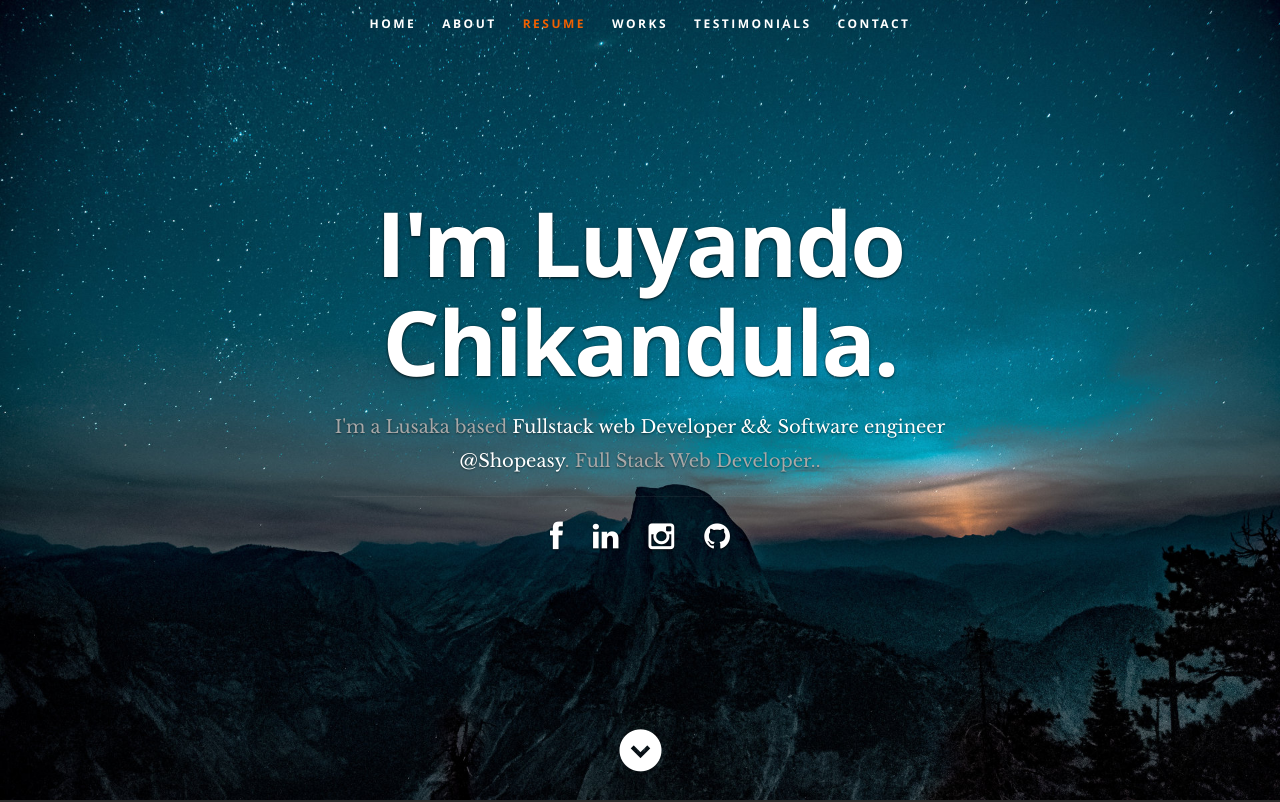
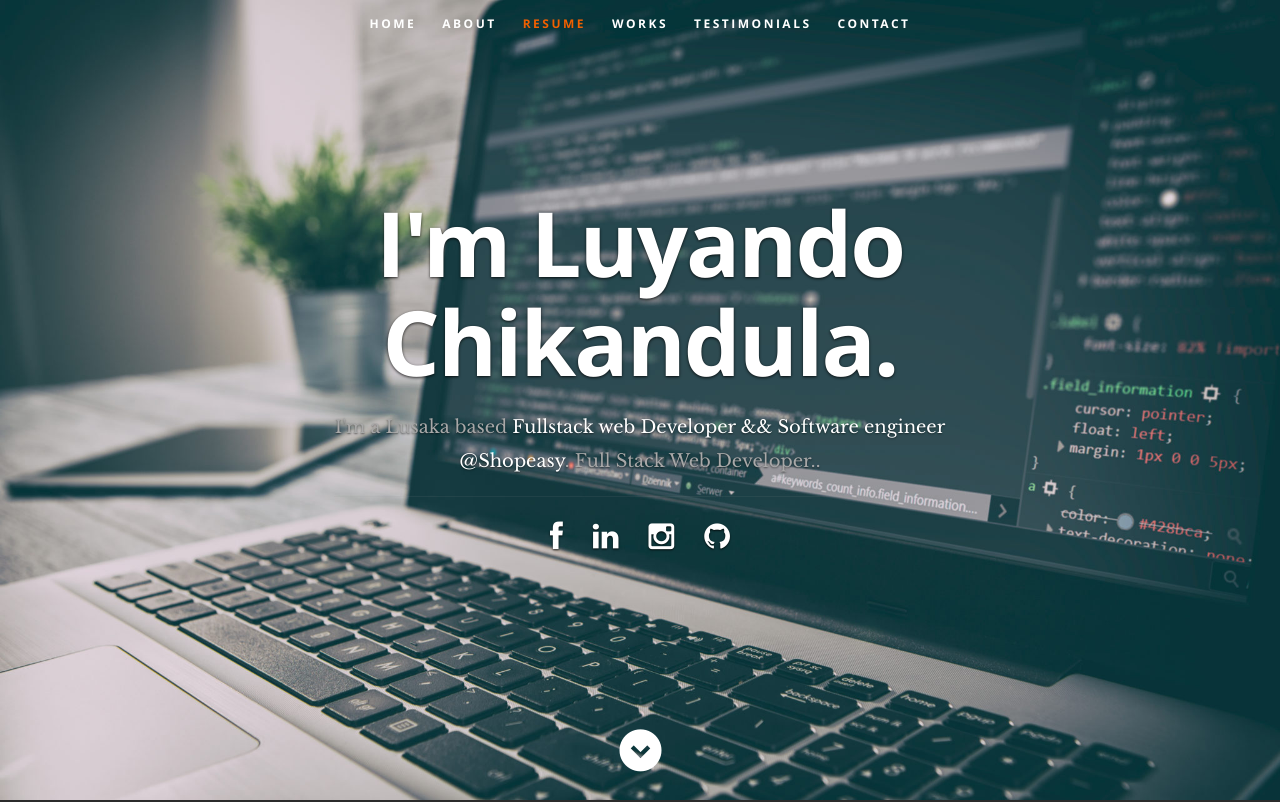
Before and after one commit to Luyando24/myPortifolio, a React (Create React App) app: page / in a window 1280 px wide. Shown: the top 802 px of the page. Built offline with nearby package versions, Linux system fonts and the light colour scheme.

Commit message:
Update layout.css

```diff
--- a/public/css/layout.css
+++ b/public/css/layout.css
@@ -33,7 +33,7 @@ header {
    height: 800px;
    min-height: 500px;
    width: 100%;
-   background: #161415 url(../images/header-background.jpg) no-repeat top center;
+   background: #161415 url(../images/back.jpg) no-repeat top center;
    background-size: cover !important;
 	-webkit-background-size: cover !important;
    text-align: center;
```
